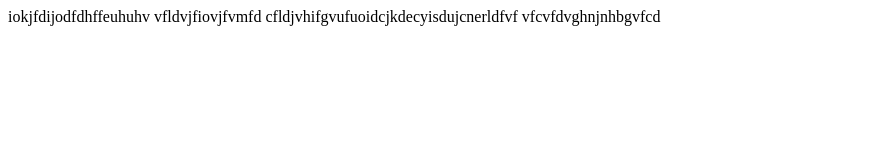
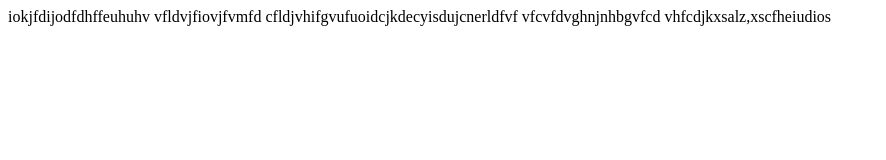
Before and after one commit to Bebrukzxc/test, a plain HTML site: page index.html/index.html in a window 1280 px wide. Shown: the whole page, without its empty margins (0-886 px from the left). Drawn offline with Linux system fonts and the light colour scheme.

Commit message:
Update index.html

```diff
--- a/index.html/index.html
+++ b/index.html/index.html
@@ -8,5 +8,6 @@
 		vfldvjfiovjfvmfd
 		cfldjvhifgvufuoidcjkdecyisdujcnerldfvf
 		vfcvfdvghnjnhbgvfcd
+	vhfcdjkxsalz,xscfheiudios
 </body>
 </html>
```
